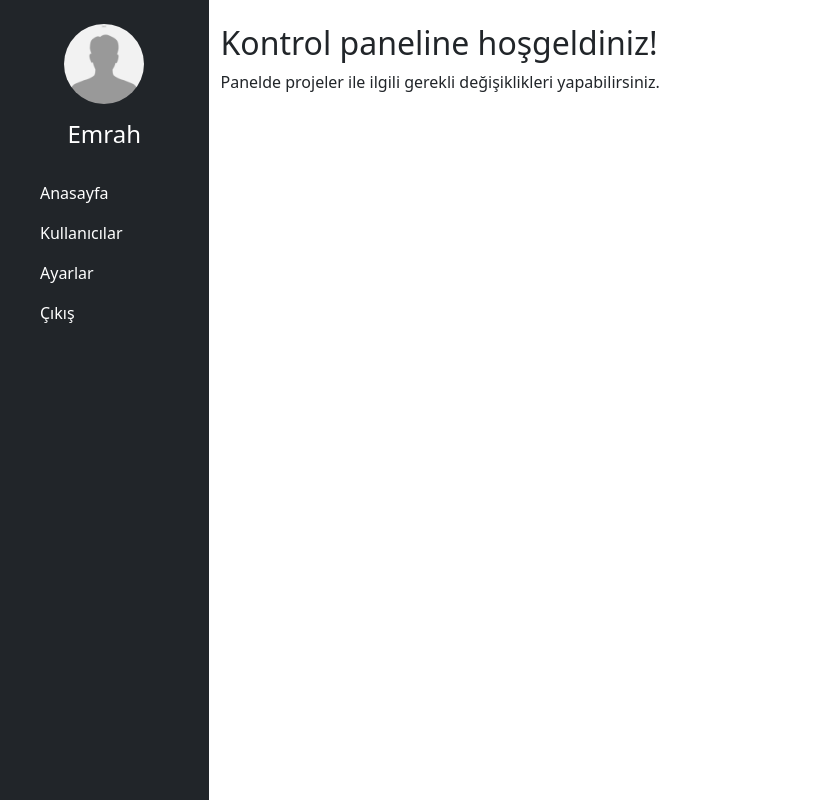
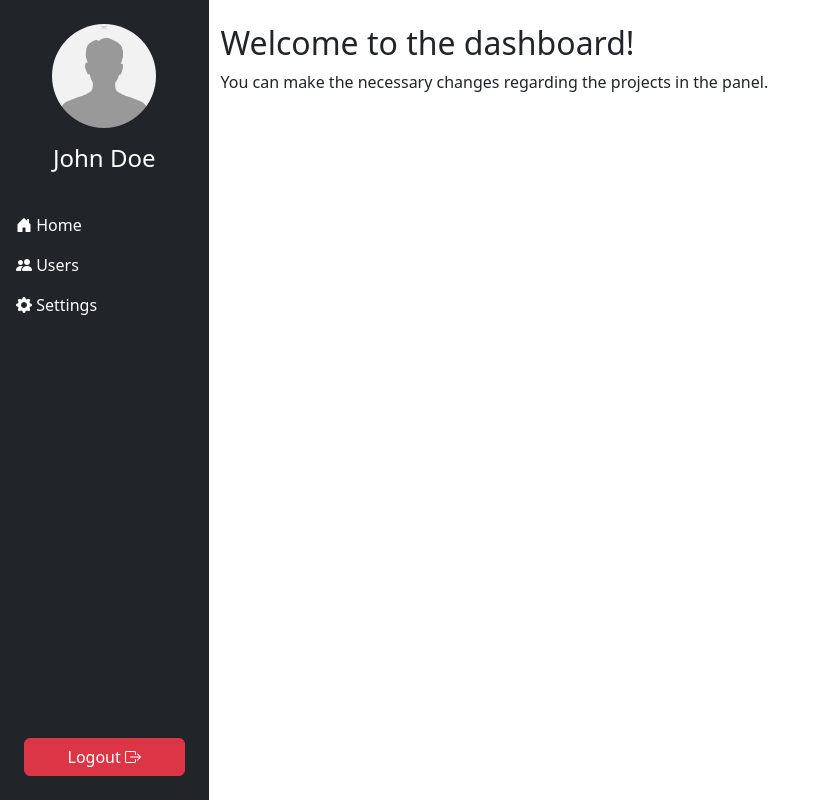
Before and after one commit to emrahbeydilli/portfolio-app, a plain HTML site: page dashboard/dashboard.html in a window 1280 px wide. Shown: the whole page, without its empty margins (0-814 px from the left). Drawn offline with nearby package versions, Linux system fonts and the light colour scheme.

Commit message:
dashboard updated

```diff
--- a/dashboard/dashboard.html
+++ b/dashboard/dashboard.html
@@ -15,34 +15,41 @@
 
 <body class="d-flex">
     <!-- Sidebar -->
-    <div class="sidebar bg-dark text-white min-vh-100">
-        <div class="p-4">
+    <div class="sidebar bg-dark text-white min-vh-100 d-flex flex-column pt-4">
             <div class="text-center">
-                <img src="../img/profile.jpg" alt="profil" class="rounded-circle w-50 mb-3">
-                <h4>Emrah</h4>
+                <img src="../img/profile.jpg" alt="profile" class="rounded-circle w-50 mb-3">
+                <h4>John Doe</h4>
             </div>
-            <ul class="nav flex-column mt-4">
+            <ul class="nav flex-column mt-4 flex-grow-1">
                 <li class="nav-item">
-                    <a class="nav-link text-white" href="#">Anasayfa</a>
+                    <a class="nav-link text-white" href="#">
+                        <i class="bi bi-house-door-fill"></i> Home
+                    </a>
                 </li>
                 <li class="nav-item">
-                    <a class="nav-link text-white" href="#">Kullanıcılar</a>
+                    <a class="nav-link text-white" href="#">
+                        <i class="bi bi-people-fill"> </i>Users</i>
+                    </a>
                 </li>
                 <li class="nav-item">
-                    <a class="nav-link text-white" href="#">Ayarlar</a>
-                </li>
-                <li class="nav-item">
-                    <a class="nav-link text-white" href="#">Çıkış</a>
+                    <a class="nav-link text-white" href="#">
+                        <i class="bi bi-gear-fill"></i> Settings
+                    </a>
                 </li>
             </ul>
+        <div class="p-4 mt-auto">
+            <a class="btn btn-danger w-100" href="#">
+                Logout
+                <i class="bi bi-box-arrow-right"></i>
+            </a>
         </div>
     </div>
 
+
     <!-- Page Content -->
     <div class="container mt-4">
-        <h2>Kontrol paneline hoşgeldiniz!</h2>
-        <p>Panelde projeler ile ilgili gerekli değişiklikleri yapabilirsiniz.</p>
-        <!-- Add more content here -->
+        <h2>Welcome to the dashboard!</h2>
+        <p>You can make the necessary changes regarding the projects in the panel.</p>
     </div>
     </div>
 
--- a/js/app.js
+++ /dev/null
@@ -1 +0,0 @@
-x
```
